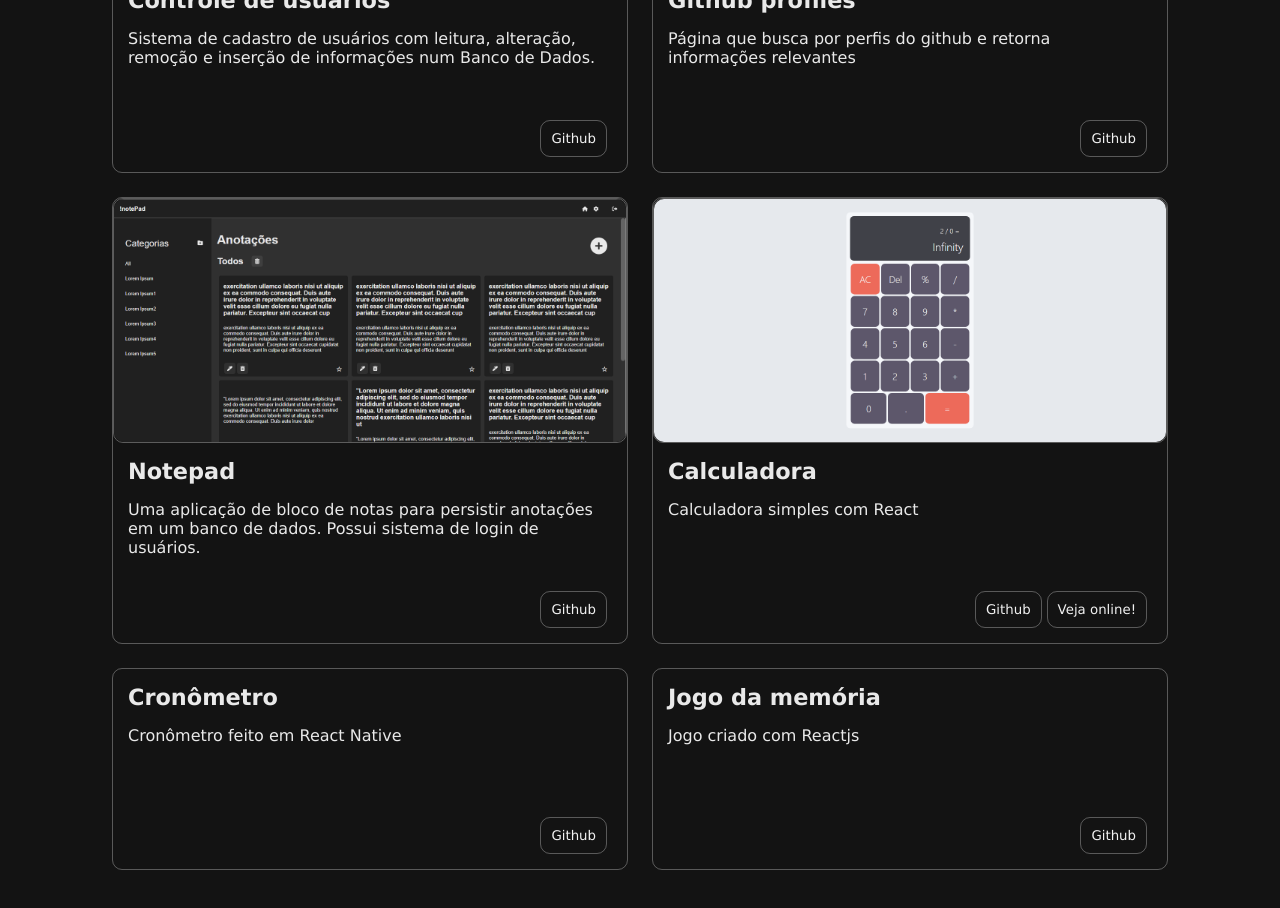
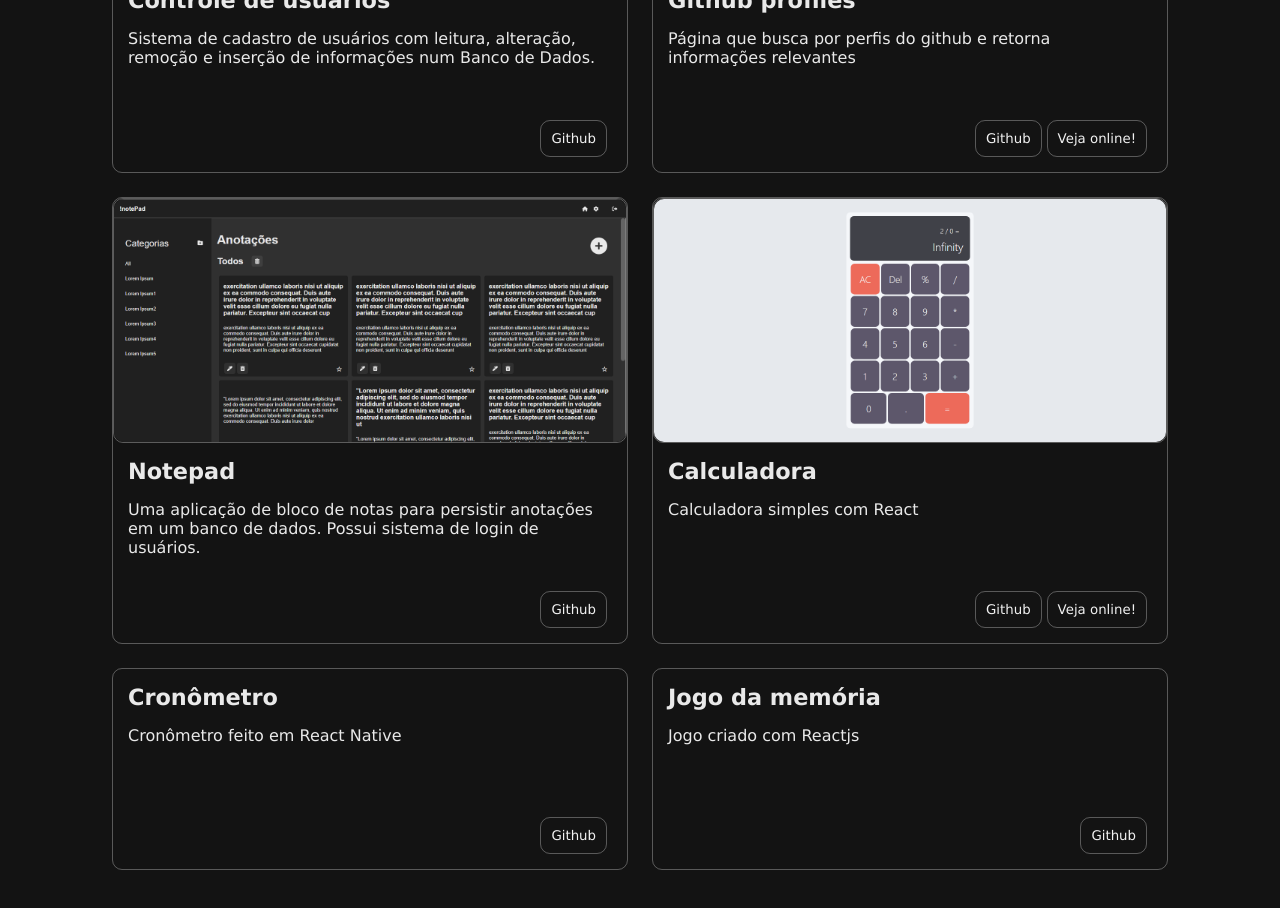
Before and after one commit to gustavohernandes11/portfolio-gustavo-hernandes, a Next.js app: page / in a window 1280 px wide. Shown: the part 2640-3548 px from the top of the page. Built offline with nearby package versions, Linux system fonts and the light colour scheme.

Commit message:
adicionado link de deploy

```diff
--- a/src/components/ProjectContainer/index.jsx
+++ b/src/components/ProjectContainer/index.jsx
@@ -29,7 +29,7 @@ const ProjectContainer = () => {
                     src={searchGithubProfilesImage}
                     header="Github profiles"
                     githubLink="https://github.com/gustavohernandes11/search-github-profiles"
-                    deployLink=""
+                    deployLink="https://searchprofilesgithub.netlify.app"
                 />
                 <ProjectCard
                     description=" Uma aplicação de bloco de notas para persistir anotações em um banco de dados. Possui sistema de login de usuários."
```
